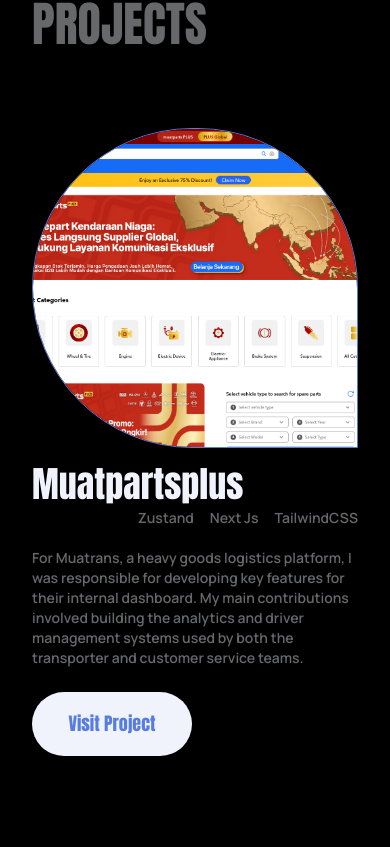
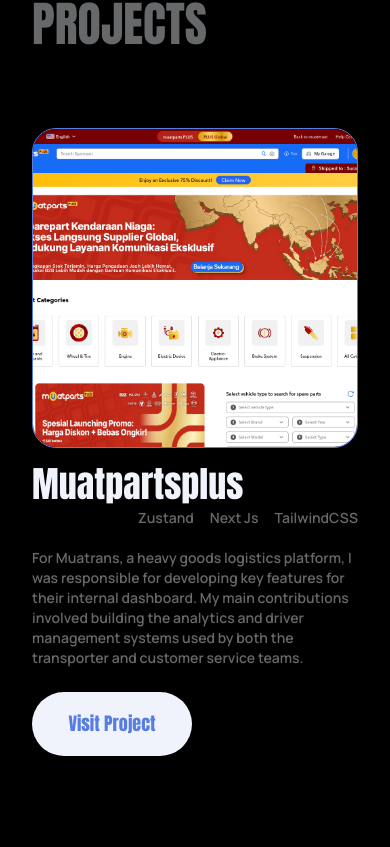
Before and after one commit to Syahrulramadhan00/portofolio-app-v2, a React (Vite) app: page / in a window 390 px wide. Shown: the part 4077-4924 px from the top of the page. Built offline with nearby package versions, Linux system fonts and the light colour scheme; a web font is replaced by a local one.

Commit message:
feat: adjust the project sections

```diff
--- a/package.json
+++ b/package.json
@@ -7,7 +7,7 @@
     "dev": "vite dev --host",
     "build": "tsc -b && vite build",
     "lint": "eslint .",
-    "preview": "vite preview"
+    "preview": "vite preview --host"
   },
   "dependencies": {
     "@tailwindcss/vite": "^4.1.8",
--- a/src/components/ProjectFrame.tsx
+++ b/src/components/ProjectFrame.tsx
@@ -7,8 +7,8 @@
 }) => {
   const borderClasses =
     direction === 'left'
-      ? 'rounded-r-full rounded-tl-full'
-      : 'rounded-l-full rounded-tr-full';
+      ? 'rounded-3xl lg:rounded-none lg:rounded-r-full lg:rounded-tl-full'
+      : 'rounded-3xl lg:rounded-none lg:rounded-l-full lg:rounded-tr-full';
 
   return (
     <div
--- a/src/sections/Project.tsx
+++ b/src/sections/Project.tsx
@@ -20,7 +20,7 @@
 techStack: ["Zustand", "Next Js", "TailwindCSS"],
 imageUrl: "/img/muatrans.png",
 projectDesc: "For Muatrans, a heavy goods logistics platform, I was responsible for developing key features for their internal dashboard. My main contributions involved building the analytics and driver management systems used by both the transporter and customer service teams.",
-linkProject: "https://muatmuat.com"
+linkProject: "https://trans.muatmuat.com"
 },
  {
 direction: "right" as const,
```
Also changed, not shown: public/img/muatrans.png.
